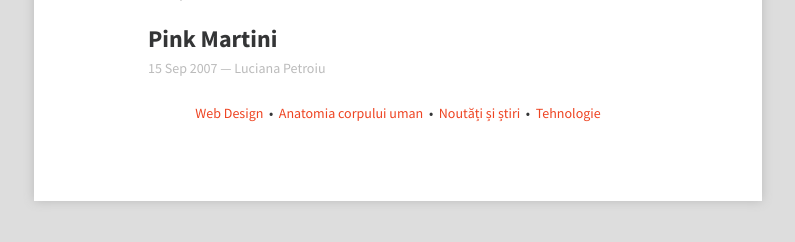
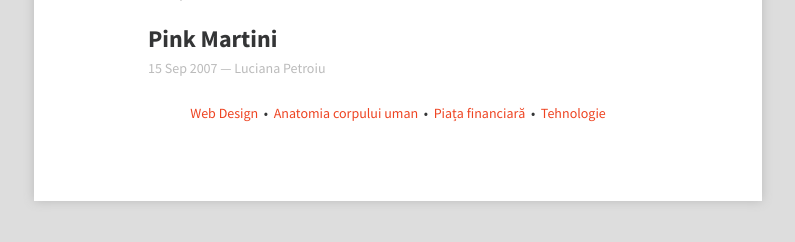
Before and after one commit to evno/evno.github.io, a Jekyll site: the page built from index.html, in a window 1280 px wide and 900 px high, scrolled down 5318 px. Shown: the part 649-891 px from the top of the window, without its empty margins (242-1037 px from the left). Built offline with Jekyll 4.4.1, drawn with Linux system fonts in a browser that asks for light colours.

Commit message:
update layout

```diff
--- a/index.html
+++ b/index.html
@@ -14,7 +14,7 @@
         &nbsp;&bull;&nbsp;
     <a href="http://omenesc.ro/" title="Corpul omenesc">Anatomia corpului uman</a>
         &nbsp;&bull;&nbsp;
-    <a href="http://zvonit.ro/" title="Ultimele zvonuri">Noutăți și știri</a>
+    <a href="http://zvonit.ro/" title="Ultimele zvonuri">Piața financiară</a>
         &nbsp;&bull;&nbsp;
     <a href="http://friskr.com/" title="Hi-Tech + Hi-Fi">Tehnologie</a>
 </p>
```
